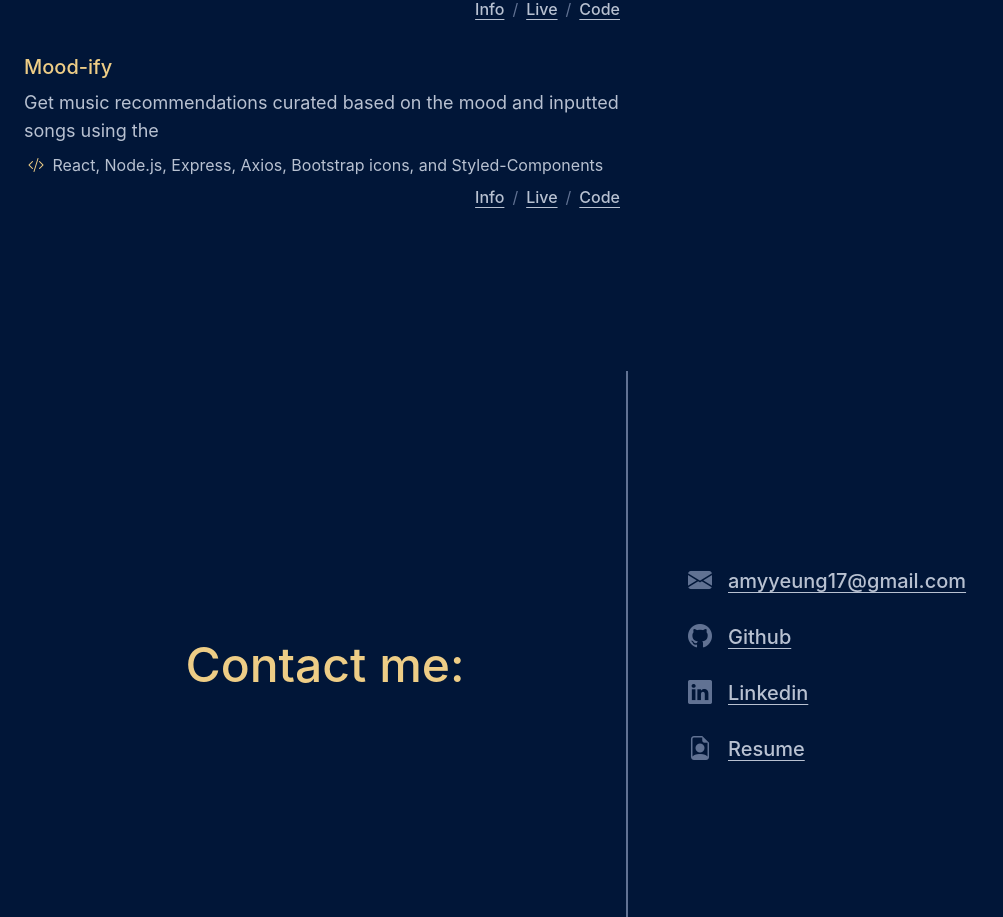
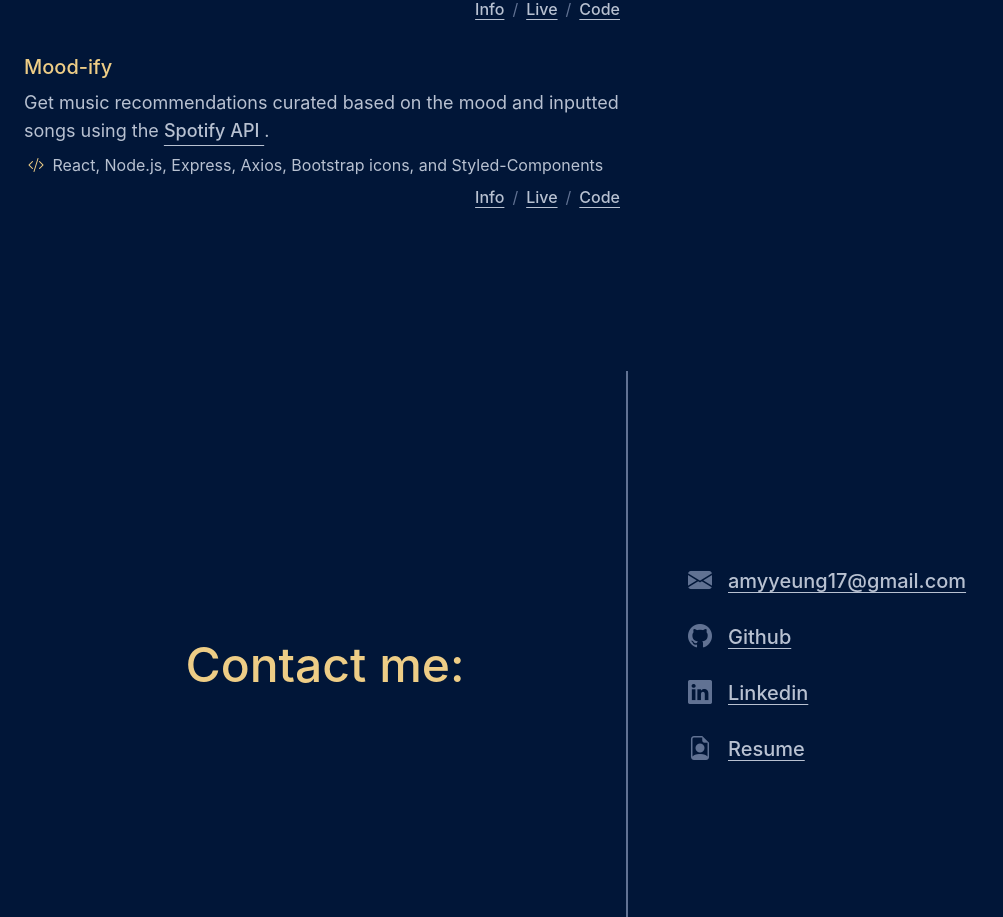
Before and after one commit to amyyeung17/ayeung, a Vue app: page / in a window 1280 px wide. Shown: the part 2680-3597 px from the top of the page, without its empty margins (0-1003 px from the left). Built offline with nearby package versions, Linux system fonts and the light colour scheme.

Commit message:
Change: fixed missing link for project

```diff
--- a/src/components/projects/Card.vue
+++ b/src/components/projects/Card.vue
@@ -15,7 +15,7 @@ defineProps({
     <h3 class="text-secondary text-xl font-medium mt-2"> {{item.title}} <span v-if="item.extra === 'mobile'" class="text-primary-200 text-lg bi bi-phone mx-1"></span> </h3>
     <p class="text-primary-100 text-lg mt-2">
       {{ item.desc }}
-      <span v-if="item.title === 'Spotify Music App'">
+      <span v-if="item.title === 'Mood-ify'">
         <a :class="linkStyle + 'underline-offset-8'" href=""> Spotify API </a>.
       </span>
       <span v-if="item.title === 'Pokémon Weakness'">
```
